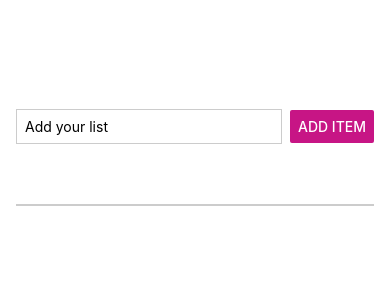
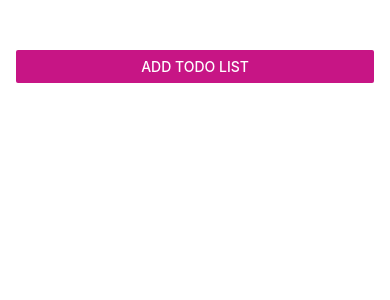
Before and after one commit to km-saifullah/todo-mobile-app, a React Native app: screen / in a window 390 px wide. Shown: the top 300 px of the page. Built offline with nearby package versions, Linux system fonts and the light colour scheme.

Commit message:
modal close and open operation done

```diff
--- a/App.js
+++ b/App.js
@@ -1,10 +1,21 @@
 import { useState } from "react";
-import { StyleSheet, View, FlatList } from "react-native";
+import { StyleSheet, View, FlatList, Button } from "react-native";
 import Item from "./components/Item";
 import ItemInput from "./components/ItemInput";
 
 const App = () => {
   const [todo, setTodo] = useState([]);
+  const [openModal, setOpenModal] = useState(false);
+
+  // modal show
+  const handleAddItems = () => {
+    setOpenModal(true);
+  };
+
+  // modal close
+  const handleModalClose = () => {
+    setOpenModal(false);
+  };
 
   // handle add list
   const handleAddList = (enteredText) => {
@@ -16,6 +27,7 @@ const App = () => {
         ...todo,
         { text: enteredText, id: Math.random().toString() },
       ]);
+      handleModalClose();
     }
   };
 
@@ -28,7 +40,14 @@ const App = () => {
 
   return (
     <View style={styles.appContainer}>
-      <ItemInput onAddList={handleAddList} />
+      <Button title="Add Todo List" color="#c71585" onPress={handleAddItems} />
+      {openModal && (
+        <ItemInput
+          onAddList={handleAddList}
+          visible={openModal}
+          onCloseModal={handleModalClose}
+        />
+      )}
       <View style={styles.listContainer}>
         <FlatList
           showsVerticalScrollIndicator={false}
--- a/components/ItemInput.jsx
+++ b/components/ItemInput.jsx
@@ -1,5 +1,5 @@
 import React, { useState } from "react";
-import { Button, StyleSheet, Text, TextInput, View } from "react-native";
+import { Button, Modal, StyleSheet, TextInput, View } from "react-native";
 
 const ItemInput = (props) => {
   const [listItem, setListItem] = useState("");
@@ -16,6 +16,7 @@ const ItemInput = (props) => {
   };
 
   return (
+    <Modal visible={props.visible} animationType="slide">
       <View style={styles.inputContainer}>
         <TextInput
           placeholder="Add your list"
@@ -23,8 +24,20 @@ const ItemInput = (props) => {
           onChangeText={handleInputField}
           value={listItem}
         />
-      <Button title="Add Item" onPress={addItemHandler} color="#c71585" />
+        <View style={styles.buttonContainer}>
+          <View style={styles.button}>
+            <Button title="Add Item" onPress={addItemHandler} color="green" />
           </View>
+          <View style={styles.button}>
+            <Button
+              title="Cancel"
+              color="#c71585"
+              onPress={props.onCloseModal}
+            />
+          </View>
+        </View>
+      </View>
+    </Modal>
   );
 };
 
@@ -33,19 +46,26 @@ export default ItemInput;
 const styles = StyleSheet.create({
   inputContainer: {
     flex: 1,
-    flexDirection: "row",
-    justifyContent: "space-between",
+    justifyContent: "center",
     alignItems: "center",
     marginBottom: 24,
     borderBottomWidth: 2,
     borderColor: "#cccccc",
+    padding: 16,
   },
   textInput: {
     borderWidth: 1,
     borderColor: "#cccccc",
     borderStyle: "solid",
-    width: "75%",
-    marginRight: 8,
+    width: "100%",
     padding: 8,
   },
+  buttonContainer: {
+    flexDirection: "row",
+    marginTop: 16,
+  },
+  button: {
+    width: "30%",
+    marginHorizontal: 8,
+  },
 });
```
Lines whose indentation alone changed are shown as unchanged.
